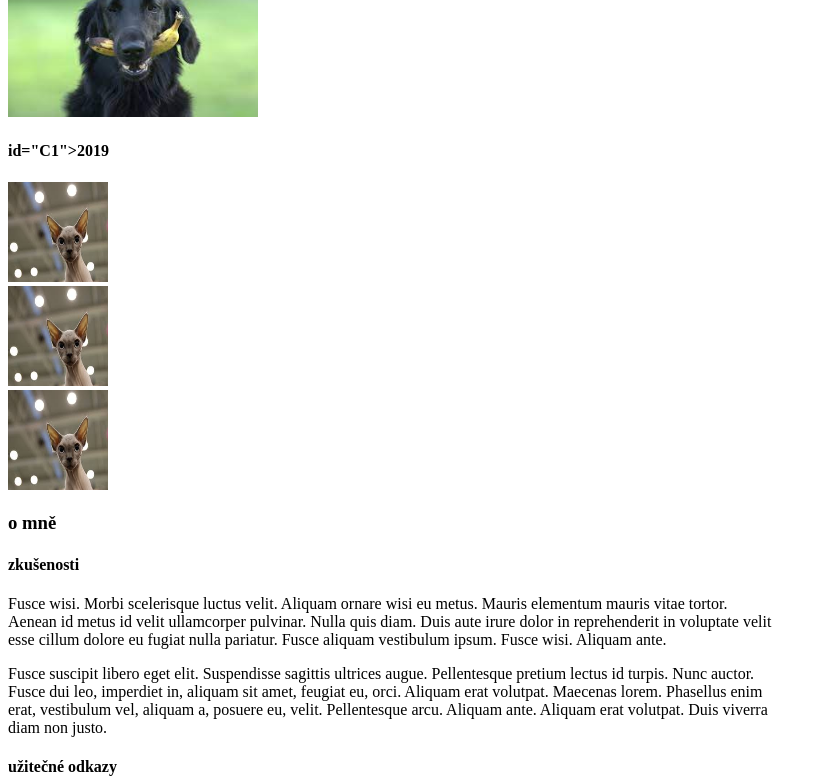
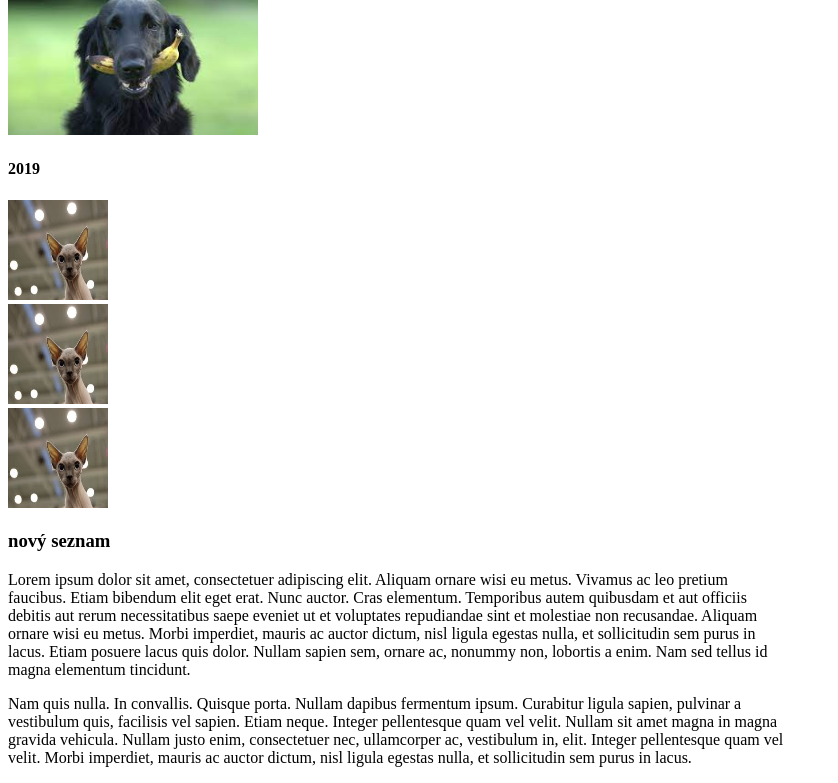
Before and after one commit to dansuchomel/danweb, a plain HTML site: page index.html in a window 1280 px wide. Shown: the part 2000-2783 px from the top of the page, without its empty margins (0-838 px from the left). Drawn offline with Linux system fonts and the light colour scheme.

Commit message:
nový seznam

```diff
--- a/index.html
+++ b/index.html
@@ -11,6 +11,7 @@
    <h3>menu</h3>
     <ul> <!-- menu/úvod -->
         <li><a href="#C1">úvod</a></li>
+        <li><a href="#C6">nový seznam</a></li>
         <li><a href="#C2">galerie</a>
         <ul>
             <li>2022</li>
@@ -51,10 +52,15 @@
 <img src="kočka3.jpg" alt="štěpán" height="150" width="250"><br>
 <img src="kočka4.jpg" alt="štěpán" height="150" width="250"><br>
 <img src="pes.jpg" alt="štěpán" height="150" width="250">
-<h4> id="C1">2019</h4>
+<h4 id="C5">2019</h4>
 <img src="kočka3.jpg" alt="štěpán" height="100" width="100"><br>
 <img src="kočka3.jpg" alt="štěpán" height="100" width="100"><br>
 <img src="kočka3.jpg" alt="štěpán" height="100" width="100">
+<h3 id="C6">nový seznam</h3>
+<p>Lorem ipsum dolor sit amet, consectetuer adipiscing elit. Aliquam ornare wisi eu metus. Vivamus ac leo pretium<br> faucibus. Etiam bibendum elit eget erat. Nunc auctor. Cras elementum. Temporibus autem quibusdam et aut officiis<br> debitis aut rerum necessitatibus saepe eveniet ut et voluptates repudiandae sint et molestiae non recusandae. Aliquam<br> ornare wisi eu metus. Morbi imperdiet, mauris ac auctor dictum, nisl ligula egestas nulla, et sollicitudin sem purus in<br> lacus. Etiam posuere lacus quis dolor. Nullam sapien sem, ornare ac, nonummy non, lobortis a enim. Nam sed tellus id<br> magna elementum tincidunt.</p>
+
+<p>Nam quis nulla. In convallis. Quisque porta. Nullam dapibus fermentum ipsum. Curabitur ligula sapien, pulvinar a<br> vestibulum quis, facilisis vel sapien. Etiam neque. Integer pellentesque quam vel velit. Nullam sit amet magna in magna<br> gravida vehicula. Nullam justo enim, consectetuer nec, ullamcorper ac, vestibulum in, elit. Integer pellentesque quam vel<br> velit. Morbi imperdiet, mauris ac auctor dictum, nisl ligula egestas nulla, et sollicitudin sem purus in lacus.</p>
+
 <h3 id="C3">o mně</h3>
 
 <h4>zkušenosti</h4>
@@ -64,7 +70,8 @@
 
 <h4>užitečné odkazy</h4><!-- odkazy -->
 <a href="https://github.com/dansuchomel/danweb.git" target=blank>můj github</a><br>
-<a href="http://www.lorem-ipsum.cz/" target=blank>lorem ipsum</a>
+<a href="http://www.lorem-ipsum.cz/" target=blank>lorem ipsum</a><br>
+<a href="galery.html" target=blank>galerie</a>
 <h4 id="C4">kontakty </h4> <!-- kontakty i ikonami -->
 <img src="3586359_device_mobile_phone_smartphone_icon.png" alt="telefon" height="15" width="20">355 676 584 <br>
  <img src="3586360_email_envelope_mail_send_icon.png" alt="e-mail" height="15" width="20">petr.novak@gmail.com<br>
```
